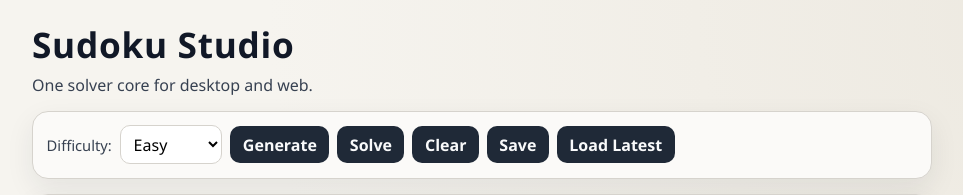
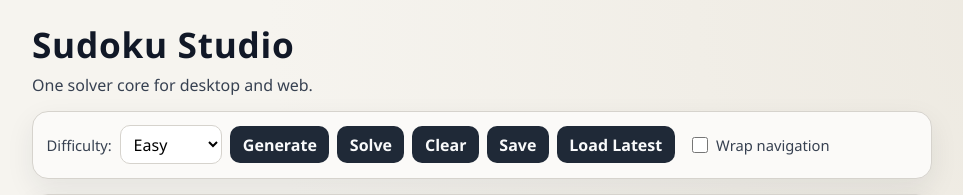
Before and after one commit to Munichschntz/sudokuSolver, a Flask app: page / in a window 1280 px wide. Shown: the top 195 px of the page, without its empty margins (158-1121 px from the left). Run offline with Flask 3, Linux system fonts and the light colour scheme.

Commit message:
Add wrap navigation option and related UI elements for improved grid navigation

```diff
--- a/ui_config.py
+++ b/ui_config.py
@@ -42,6 +42,7 @@ LABELS = {
     "no_saves_message": "No saved puzzles found.",
     "invalid_save_title": "Invalid save",
     "invalid_save_message": "Latest save file has invalid grid data.",
+    "wrap_navigation": "Wrap navigation",
 }
 
 BUTTON_LABELS = {
@@ -66,4 +67,7 @@ def get_ui_config() -> dict[str, Any]:
         "buttons": BUTTON_LABELS,
         "difficulty_options": list(difficulty_options()),
         "difficulty_presets": DIFFICULTY_PRESETS,
+        "options": {
+            "wrap_navigation_default": False,
+        },
     }
--- a/webapp/templates/index.html
+++ b/webapp/templates/index.html
@@ -71,6 +71,20 @@
     .controls label {
       font-size: 0.92rem;
       color: var(--text-muted);
+    }
+
+    .toggle-wrap {
+      display: inline-flex;
+      align-items: center;
+      gap: 0.35rem;
+      margin-left: 0.3rem;
+      user-select: none;
+    }
+
+    .toggle-wrap input {
+      width: 1rem;
+      height: 1rem;
+      accent-color: var(--button-bg);
     }
 
     select,
@@ -179,6 +193,10 @@
         <button id="clear"></button>
         <button id="save"></button>
         <button id="load"></button>
+        <label class="toggle-wrap" for="wrap-nav">
+          <input type="checkbox" id="wrap-nav" />
+          <span id="wrap-nav-label"></span>
+        </label>
       </div>
     </section>
 
@@ -202,6 +220,7 @@
     const boardEl = document.getElementById("board");
     const statusEl = document.getElementById("status");
     const difficultyEl = document.getElementById("difficulty");
+    const wrapNavEl = document.getElementById("wrap-nav");
 
     function getCell(row, col) {
       if (row < 0 || row >= gridSize || col < 0 || col >= gridSize) {
@@ -210,8 +229,19 @@
       return boardEl.querySelector(`.cell[data-row="${row}"][data-col="${col}"]`);
     }
 
+    function normalizeCoords(row, col) {
+      if (wrapNavEl && wrapNavEl.checked) {
+        return {
+          row: ((row % gridSize) + gridSize) % gridSize,
+          col: ((col % gridSize) + gridSize) % gridSize,
+        };
+      }
+      return { row, col };
+    }
+
     function moveFocus(row, col) {
-      const target = getCell(row, col);
+      const normalized = normalizeCoords(row, col);
+      const target = getCell(normalized.row, normalized.col);
       if (target) {
         target.focus();
         target.select();
@@ -243,6 +273,8 @@
       document.getElementById("clear").textContent = config.buttons.clear;
       document.getElementById("save").textContent = config.buttons.save;
       document.getElementById("load").textContent = config.buttons.load_latest;
+      document.getElementById("wrap-nav-label").textContent = config.labels.wrap_navigation;
+      wrapNavEl.checked = Boolean(config.options && config.options.wrap_navigation_default);
 
       config.difficulty_options.forEach((name) => {
         const option = document.createElement("option");
```
